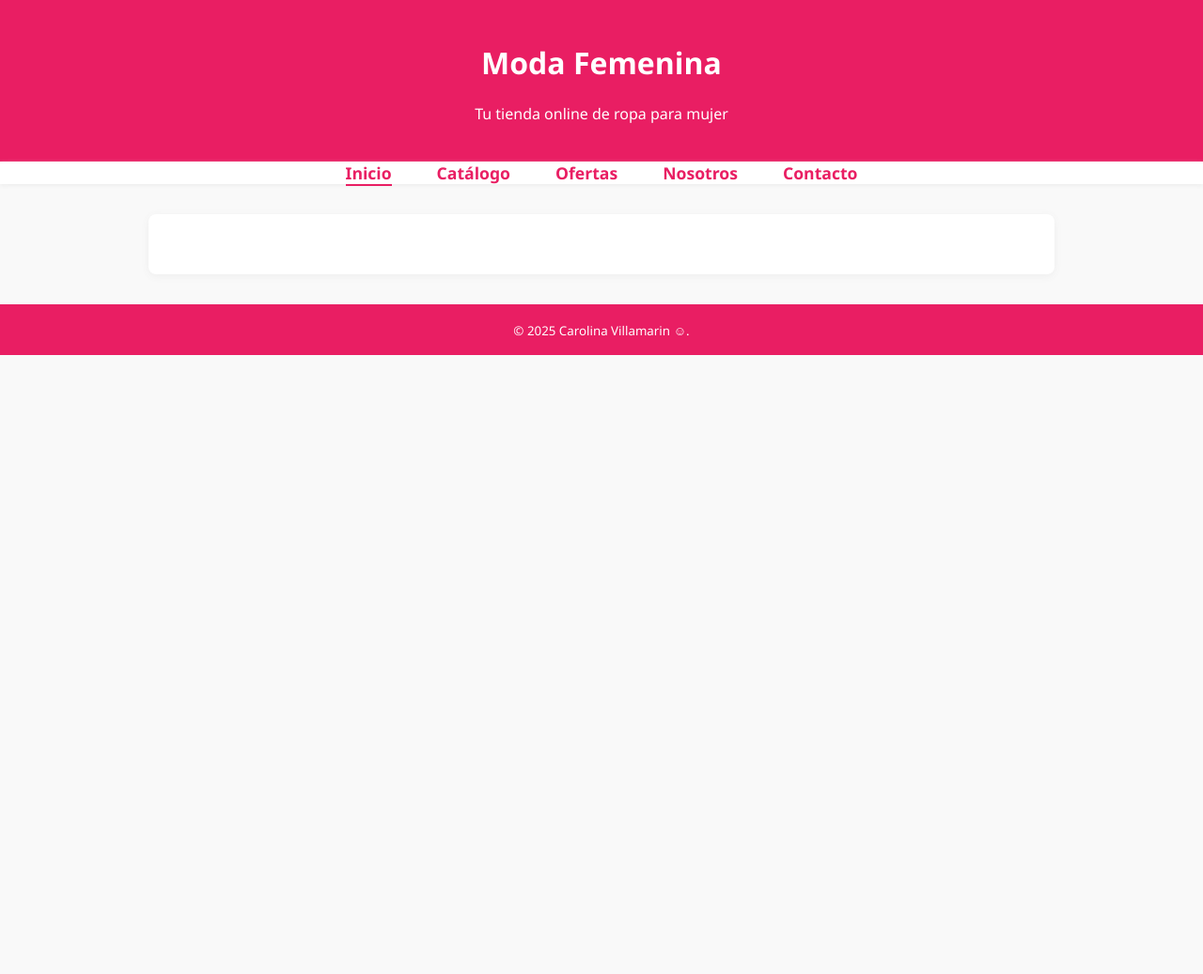
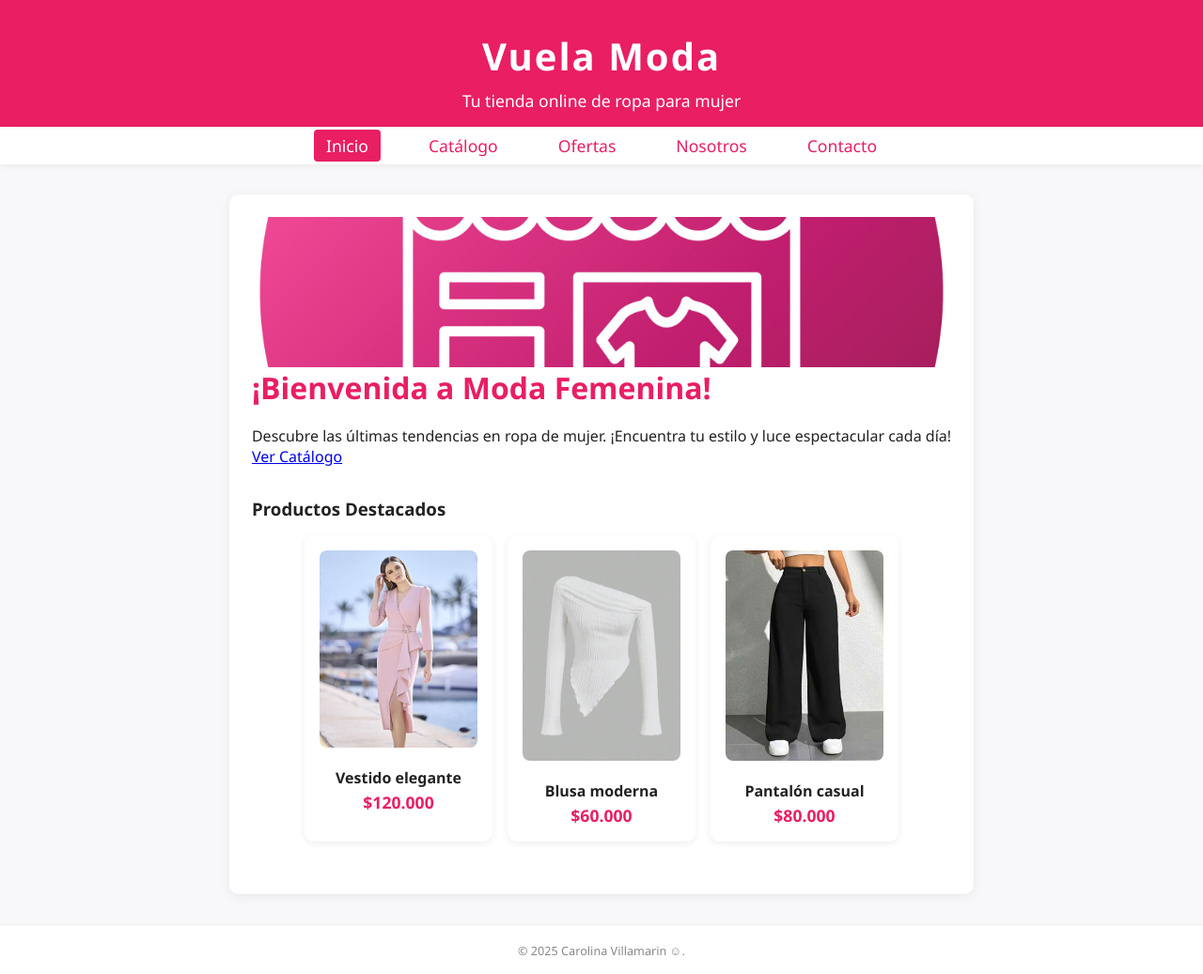
Before and after one commit to CarolinaVillamarin/Actividad2_, a plain HTML site: page Carolina Villamarin/index.html in a window 1280 px wide. Shown: the whole page at 94% size. Before the commit the page ends 800 px from the top, so only its background shows below. Drawn offline with Linux system fonts and the light colour scheme.

Commit message:
Add files via upload
En el archivo index.html es la pagina principal de mi pagina muestra el banner de bienvenida con su respectivo menu de navegación y los productos destacados, en esa pagina los demas usuarios pueden acceder a las demás secciones.
Carpeta HTML: Esta carpeta contiene las paginas internas del sitio web en los cuales esta, el catalogo el cual muestra el catalogo de los productos con imagenes, el nombre, los precios y el iconno del carrito.
luesto esta ofertas.html el cual tiene las ofertas que ofrecemos en la tienda.
luego nosotros.html en este esta la información sobre la tienda
luego contacto.html este incluye un formulario para que los usuarios puedan enviar un mensaje a la tienda.
luego esta el archivo styles.css es donde esta el diseño de todas las paginas.
sigue la carpeta de imagenes el cual contiene ls imagenes del catalogo y el icono d bienvenida.
Luego vemos la LICENSE es el que indicara los permisos legales para poder usar, modificar y compartir mi proyecto y por ultimo README.MD este es un archivo de documentación el cual explica de que se trata el sitio web, como esta organizado y como usarlo.

```diff
--- a/Carolina Villamarin/HTML/styles.css
+++ b/Carolina Villamarin/HTML/styles.css
@@ -142,3 +142,74 @@ footer {
     border-top: 1px solid #eee;
     margin-top: auto;
 }
+
+.catalogo-grid {
+    display: flex;
+    gap: 2em;
+    justify-content: center;
+    flex-wrap: wrap;
+}
+.producto {
+    position: relative;
+    border: 1px solid #eee;
+    border-radius: 10px;
+    padding: 1em;
+    width: 220px;
+    box-shadow: 0 2px 8px rgba(0,0,0,0.07);
+    background: #fff;
+    text-align: center;
+}
+.carrito {
+    position: absolute;
+    top: 10px;
+    right: 10px;
+    font-size: 1.3em;
+    cursor: pointer;
+}
+.precio {
+    font-weight: bold;
+    color: #e91e63;
+    margin-top: 0.5em;
+    font-size: 1.1em;
+}
+
+/* Productos destacados en el index */
+.gallery {
+    display: flex;
+    gap: 1em;
+    justify-content: center;
+    flex-wrap: wrap;
+    margin-top: 1em;
+}
+.producto-destacado {
+    background: #fff;
+    border-radius: 10px;
+    box-shadow: 0 2px 8px rgba(0,0,0,0.07);
+    padding: 1em;
+    text-align: center;
+    width: 200px;
+}
+.producto-destacado img {
+    width: 100%;
+    border-radius: 8px;
+    margin-bottom: 0.5em;
+}
+.nombre {
+    font-weight: bold;
+    margin: 0.5em 0 0.2em 0;
+}
+.precio {
+    color: #e91e63;
+    font-weight: bold;
+    margin: 0;
+}
+
+/* Banner principal más pequeño */
+.banner {
+    width: 100%;
+    max-height: 160px; /* Puedes ajustar este valor a tu gusto */
+    object-fit: cover;
+    border-radius: 10px;
+    display: block;
+    margin: 0 auto;
+}
--- a/Carolina Villamarin/index.html
+++ b/Carolina Villamarin/index.html
@@ -3,12 +3,12 @@
 <head>
     <meta charset="UTF-8">
     <meta name="viewport" content="width=device-width, initial-scale=1.0">
-    <title>Moda Femenina</title>
-    <link rel="stylesheet" href="styles.css">
+    <title>Vuela Moda</title>
+    <link rel="stylesheet" href="HTML/styles.css">
 </head>
 <body>
     <header>
-        <h1>Moda Femenina</h1>
+        <h1>Vuela Moda</h1>
         <p>Tu tienda online de ropa para mujer</p>
     </header>
     <nav>
@@ -21,13 +21,32 @@
         </ul>
     </nav>
     <main>
+        <section class="hero">
+            <img src="images/banner.jpg" alt="Moda Femenina - Banner" class="banner">
+            <div class="hero-content">
+                <h2>¡Bienvenida a Moda Femenina!</h2>
+                <p>Descubre las últimas tendencias en ropa de mujer. ¡Encuentra tu estilo y luce espectacular cada día!</p>
+                <a href="HTML/catalogo.html" class="btn">Ver Catálogo</a>
+            </div>
+        </section>
         <section>
-            <h2>Bienvenida a Moda Femenina</h2>
-            <p>Descubre las últimas tendencias en ropa de mujer. ¡Encuentra tu estilo y luce espectacular cada día!</p>
+            <h3>Productos Destacados</h3>
             <div class="gallery">
-                <img src="../images/vestido.jpg" alt="Vestido elegante">
-                <img src="../images/blusa.jpg" alt="Blusa moderna">
-                <img src="../images/pantalon.jpg" alt="Pantalón casual">
+                <div class="producto-destacado">
+                    <img src="images/vestido.jpg" alt="Vestido elegante">
+                    <p class="nombre">Vestido elegante</p>
+                    <p class="precio">$120.000</p>
+                </div>
+                <div class="producto-destacado">
+                    <img src="images/blusa.jpg" alt="Blusa moderna">
+                    <p class="nombre">Blusa moderna</p>
+                    <p class="precio">$60.000</p>
+                </div>
+                <div class="producto-destacado">
+                    <img src="images/pantalon.jpg" alt="Pantalón casual">
+                    <p class="nombre">Pantalón casual</p>
+                    <p class="precio">$80.000</p>
+                </div>
             </div>
         </section>
     </main>
```
Also changed, not shown: Carolina Villamarin/HTML/catalogo.html (+16 -8 lines), Carolina Villamarin/HTML/contacto.html (+3 -2 lines), Carolina Villamarin/HTML/nosotros.html (+4 -3 lines), Carolina Villamarin/HTML/ofertas.html (+5 -5 lines), Carolina Villamarin/images/banner.jpg (added).
